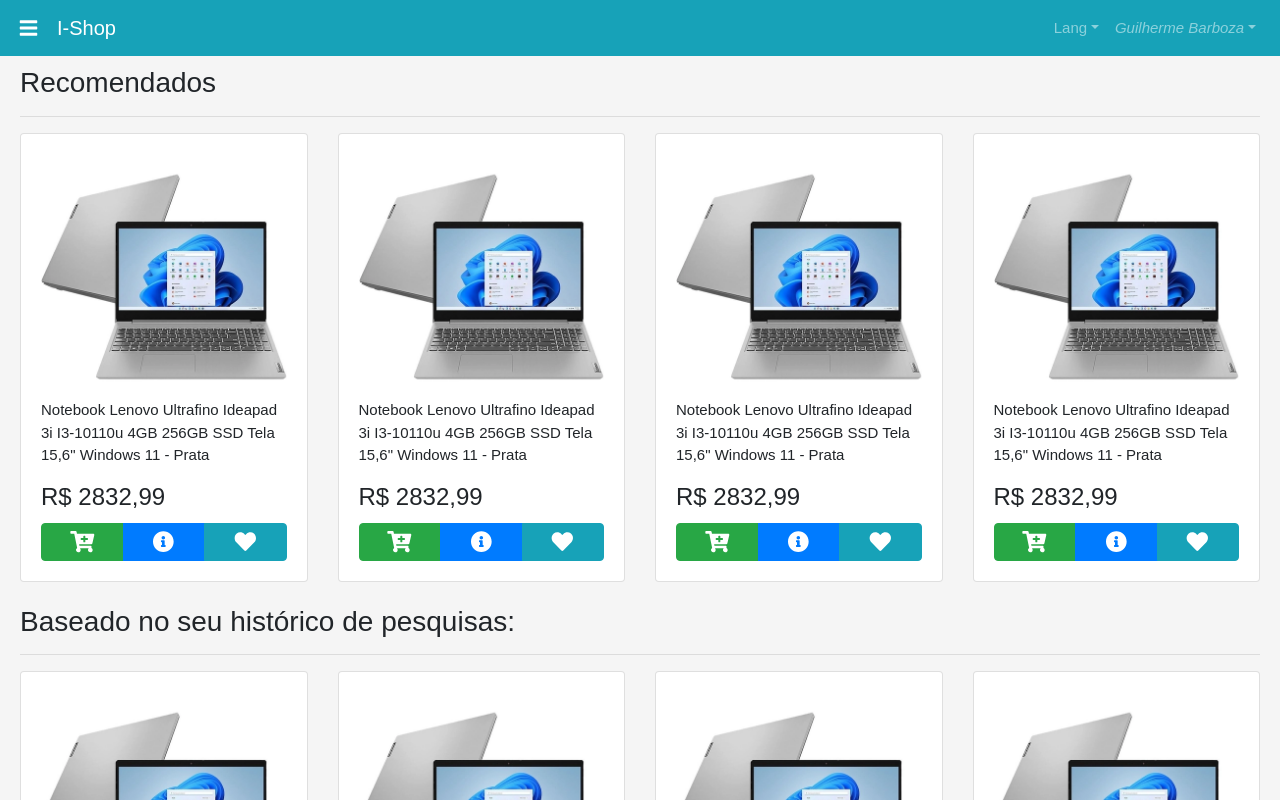
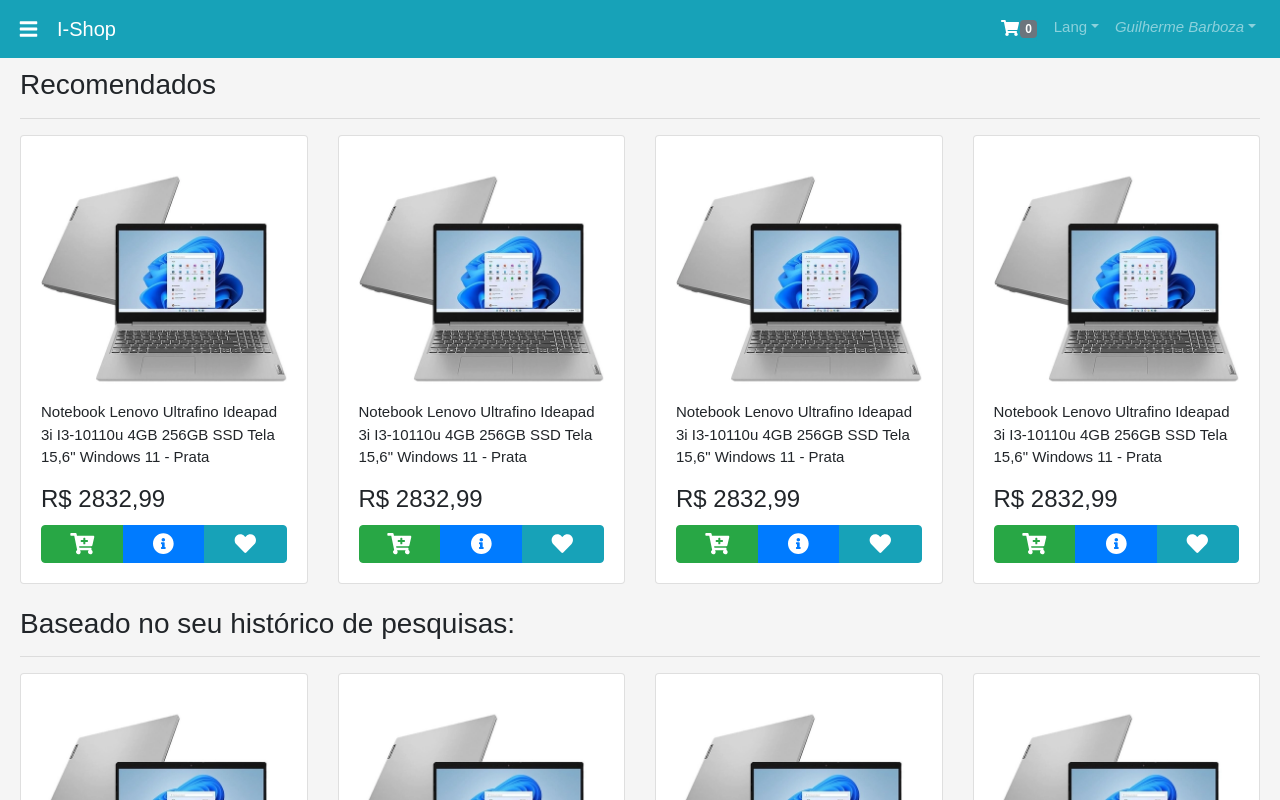
Before and after one commit to guilhermegbm/TP1_ENG_SOFT, a Vue app in the folder ishop-web/: page /#/dashboard in a window 1280 px wide. Shown: the top 800 px of the page. Built offline with nearby package versions, Linux system fonts and the light colour scheme.

Commit message:
ishop-web: Botão na navbar para acessar os itens no carrinho adicionado

```diff
--- a/ishop-web/src/pages/Dashboard.vue
+++ b/ishop-web/src/pages/Dashboard.vue
@@ -13,6 +13,13 @@
       <b-collapse id="nav-collapse" is-nav>
         <!-- Alinhado à direita -->
         <b-navbar-nav class="ml-auto">
+          <b-nav-item href="#" right >
+            <b-button variant="info" style="padding: 0px">
+              <font-awesome-icon icon="shopping-cart" fixed-width />
+              <b-badge>0</b-badge>
+            </b-button>
+          </b-nav-item>
+
           <b-nav-item-dropdown text="Lang" right>
             <b-dropdown-item href="#">EN</b-dropdown-item>
             <b-dropdown-item href="#">ES</b-dropdown-item>
```
